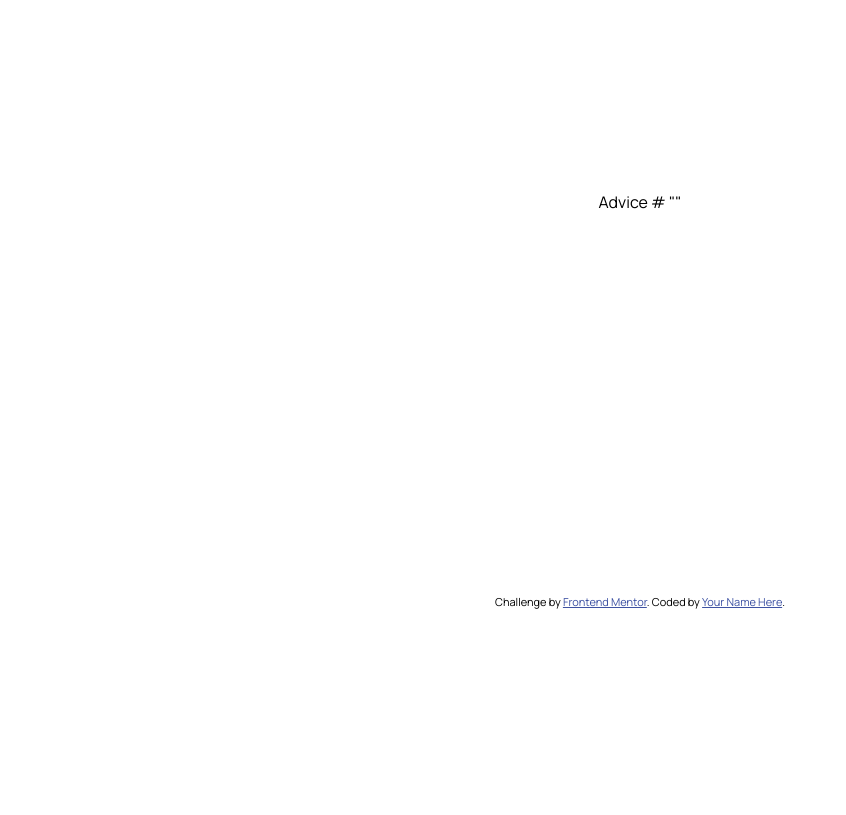
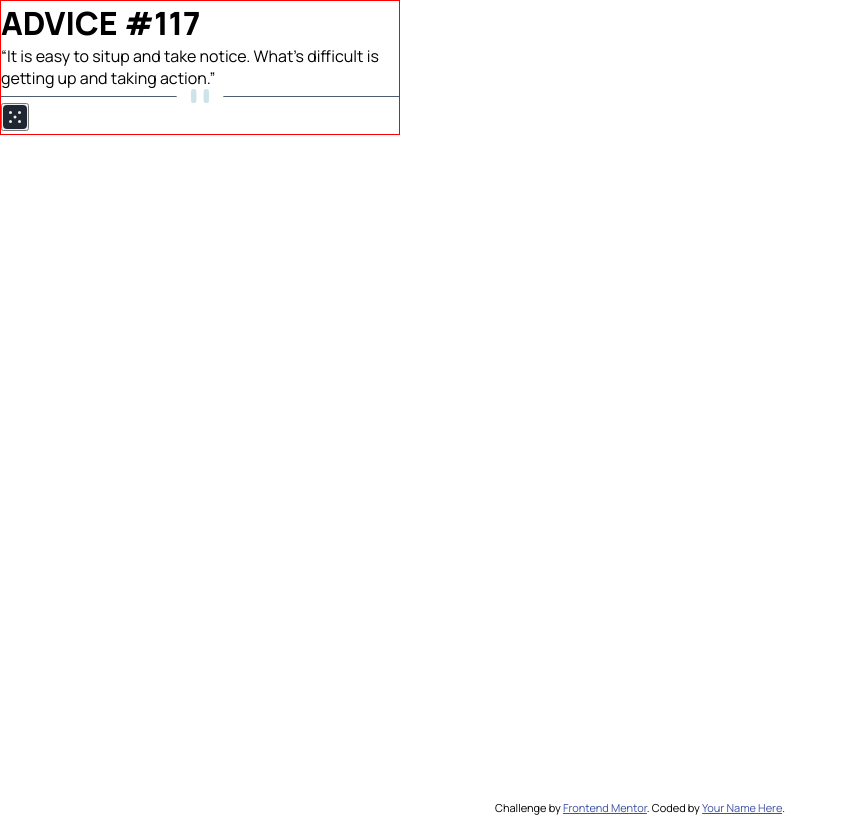
Before and after one commit to Divine-hash/advice-generator, a website: page index.html in a window 1280 px wide. Shown: the whole page, without its empty margins (0-846 px from the left). Drawn offline with Linux system fonts and the light colour scheme.

Commit message:
written html and based styles

```diff
--- a/index.html
+++ b/index.html
@@ -14,17 +14,30 @@
   <script src="./dist/index.js" defer></script>
   <title>Frontend Mentor | Advice generator app</title>
 
-  <!-- Feel free to remove these styles or customise in your own stylesheet 👍 -->
   <style>
     .attribution { font-size: 11px; text-align: center; }
     .attribution a { color: hsl(228, 45%, 44%); }
   </style>
 </head>
 <body>
-
-  Advice #<!-- Advice ID goes here -->
-
-  "<!-- Advice text goes here -->"
+  <main class="container">
+    <div class="card">
+      <h1>ADVICE #117</h1>
+      <P aria-live="polite">
+        <q>It is easy to situp and take notice. What's difficult is getting up and taking action.</q>
+      </P>
+      <div>
+        <picture>
+          <source media="(max-width: 719px)" srcset="./images/pattern-divider-mobile.svg">
+          <source media="(min-width: 720px)" srcset="./images/pattern-divider-desktop.svg">
+          <img src="./images/pattern-divider-mobile.svg" alt="">
+        </picture>
+      </div>
+      <button type="button" arai-label="genrate advice">
+        <img src="./images/icon-dice.svg" alt="">
+      </button>
+    </div>
+  </main>
 
   <div class="attribution">
     Challenge by <a href="https://www.frontendmentor.io?ref=challenge" target="_blank">Frontend Mentor</a>.
--- a/styles.css
+++ b/styles.css
@@ -47,7 +47,34 @@ input, textarea, select, button {
 
 body {
   font-family: 'Manrope', sans-serif;
-  min-block-size: 100vb;
+  block-size: 100vb;
+}
+
+
+
+/*
+===============================
+  UTILITIES
+===============================
+*/
+.container {
+  block-size: 100%;
+}
+
+.grid {
   display: grid;
   place-items: center;
 }
+
+
+
+/*
+===============================
+  CARD COMPONENT
+===============================
+*/
+
+.card {
+  border: 1px solid red;
+  inline-size: min(90%, 400px);
+}
```
